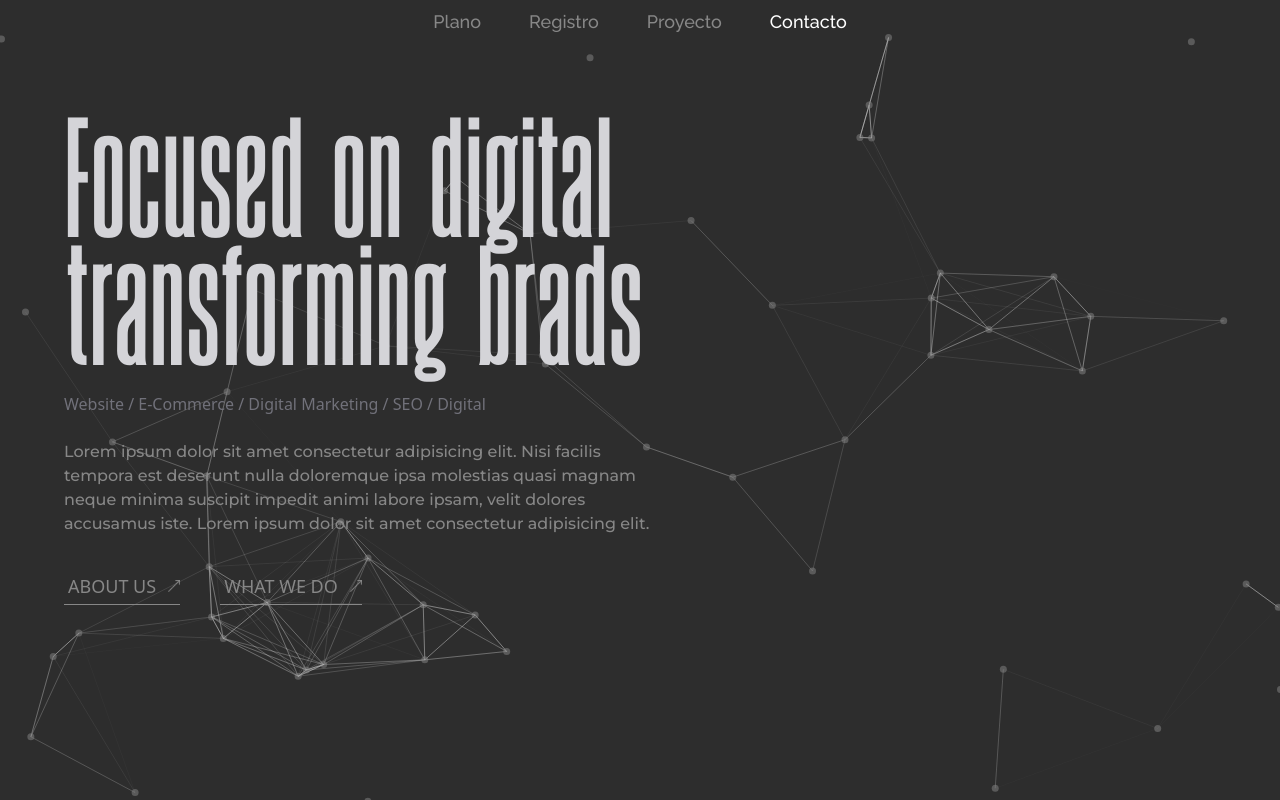
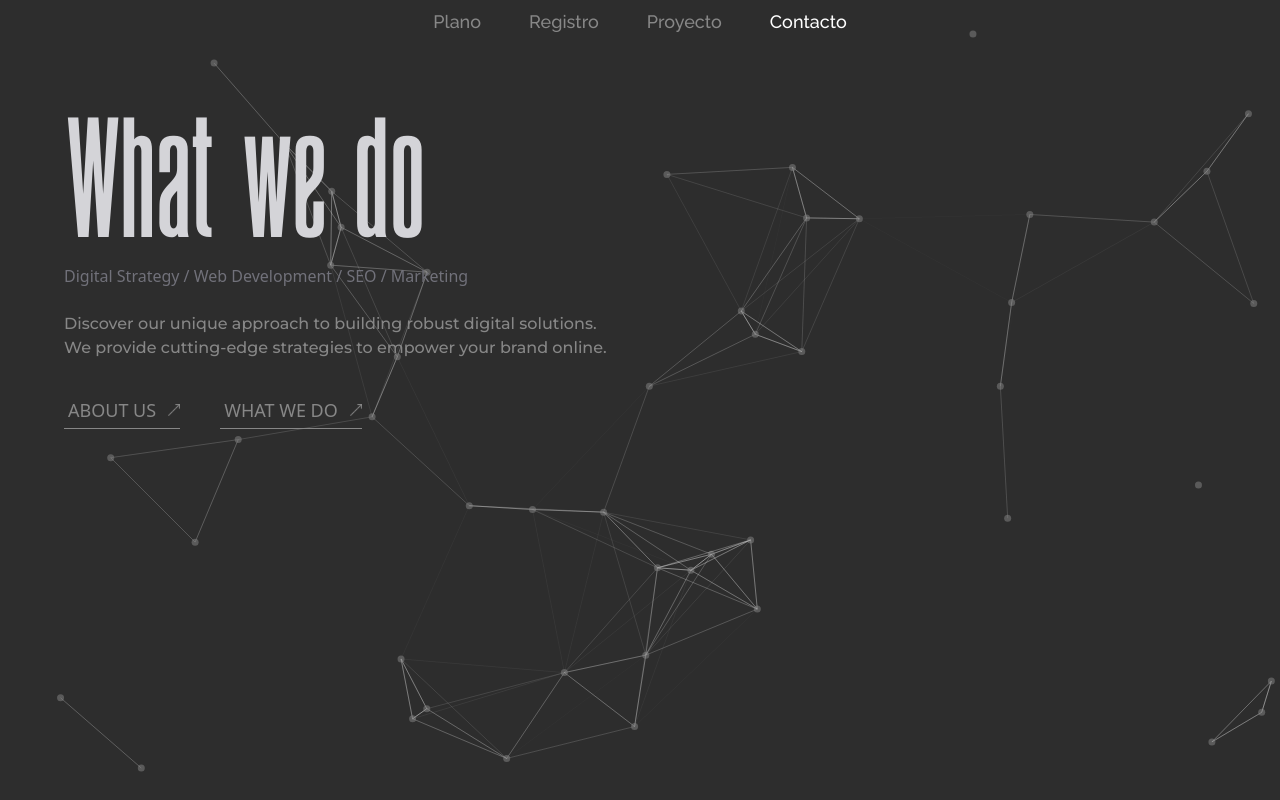
Before and after one commit to Najdorf12/gallery-app, a React (Vite) app: page /proyecto in a window 1280 px wide. Both pictures are taken after a click on the button "WHAT WE DO". Built offline with nearby package versions, Linux system fonts and the light colour scheme.

Commit message:
add styles

```diff
--- a/package.json
+++ b/package.json
@@ -12,6 +12,7 @@
   "dependencies": {
     "@tsparticles/react": "^3.0.0",
     "@tsparticles/slim": "^3.7.1",
+    "gsap": "^3.12.5",
     "react": "^18.3.1",
     "react-dom": "^18.3.1",
     "react-router-dom": "^7.0.2",
--- a/src/pages/Project.jsx
+++ b/src/pages/Project.jsx
@@ -1,50 +1,86 @@
+import { useState, useRef } from "react";
+import { gsap } from "gsap";
 import TsParticlesBg from "../components/TsParticlesBg";
 import Navbar from "../components/Navbar";
 import arrow from "/arrow.png";
 
 const Project = () => {
+  const [activeArticle, setActiveArticle] = useState("about"); // Estado para controlar qué artículo se muestra
+  const containerRef = useRef(null); // Referencia al contenedor para animar
+
+  const handleButtonClick = (newArticle) => {
+    // Animar salida
+    gsap.to(containerRef.current, {
+      opacity: 0,
+      duration: 0.5,
+      onComplete: () => {
+        setActiveArticle(newArticle); // Cambiar el artículo activo
+        // Animar entrada
+        gsap.fromTo(
+          containerRef.current,
+          { opacity: 0 },
+          { opacity: 1, duration: 0.5 }
+        );
+      },
+    });
+  };
+
   return (
     <section className="relative w-full min-h-screen z-40 flex flex-col pt-28 justify-start bg-blackCustom overflow-hidden xl:pt-20 2xl:pt-28">
       <TsParticlesBg />
       <Navbar />
-      <div className="w-full z-[550] relative flex flex-col  px-3 lg:pl-[5%]">
-        <article className="flex flex-col justify-start items-start relative z-50  w-full cursor-default lg:max-w-[60%]">
-          <h1 className="august-bold leading-none text-zinc-300 text-7xl lg:text-[8rem]  2xl:text-[10rem]">
+      <div className="w-full z-[550] relative flex flex-col px-3 lg:pl-[5%]">
+        <div ref={containerRef} className="relative">
+          {activeArticle === "about" && (
+            <article className="flex flex-col justify-start items-start relative z-50 w-full cursor-default lg:max-w-[60%]">
+              <h1 className="august-bold leading-none text-zinc-300 text-7xl lg:text-[8rem] 2xl:text-[10rem]">
                 Focused on digital <br />
-            transforming brads
+                transforming brands
               </h1>
               <p className="text-sm mt-3 text-zinc-500 lg:mt-6 lg:text-base">
                 Website / E-Commerce / Digital Marketing / SEO / Digital
               </p>
-          <p className="text-sm  text-grayCustom font-text2 font-medium  text-balance  mt-4 lg:text-base lg:mt-6 max-w-[660px] xl:text-lg 2xl:text-xl">
+              <p className="text-sm text-grayCustom font-text2 font-medium text-balance mt-4 lg:text-base lg:mt-6 max-w-[660px] xl:text-lg 2xl:text-xl">
                 Lorem ipsum dolor sit amet consectetur adipisicing elit. Nisi
-            facilis tempora est deserunt nulla doloremque ipsa molestias quasi
-            magnam neque minima suscipit impedit animi labore ipsam, velit
-            dolores accusamus iste. Lorem ipsum dolor sit amet consectetur
-            adipisicing elit.
+                facilis tempora est deserunt nulla doloremque ipsa molestias
+                quasi magnam neque minima suscipit impedit animi labore ipsam,
+                velit dolores accusamus iste. Lorem ipsum dolor sit amet
+                consectetur adipisicing elit.
               </p>
-
+            </article>
+          )}
+          {activeArticle === "whatWeDo" && (
+            <article className="flex flex-col justify-start items-start relative z-50 w-full cursor-default lg:max-w-[60%]">
+              <h1 className="august-bold leading-none text-zinc-300 text-7xl lg:text-[8rem] 2xl:text-[10rem]">
+                What we do
+              </h1>
+              <p className="text-sm mt-3 text-zinc-500 lg:mt-6 lg:text-base">
+                Digital Strategy / Web Development / SEO / Marketing
+              </p>
+              <p className="text-sm text-grayCustom font-text2 font-medium text-balance mt-4 lg:text-base lg:mt-6 max-w-[660px] xl:text-lg 2xl:text-xl">
+                Discover our unique approach to building robust digital
+                solutions. We provide cutting-edge strategies to empower your
+                brand online.
+              </p>
+            </article>
+          )}
+        </div>
         <div className="flex justify-start items-center gap-9 mt-9 lg:gap-10">
           <button
-              className="flex justify-center items-center gap-3 text-grayCustom border-b border-grayCustom pb-1
-            pl-1 lg:text-lg"
+            onClick={() => handleButtonClick("about")}
+            className="flex justify-center items-center gap-3 text-grayCustom border-b border-grayCustom pb-1 pl-1 lg:text-lg"
           >
             ABOUT US
             <img src={arrow} alt="arrow" className="w-3" />
           </button>
           <button
-              className="flex justify-center items-center gap-3 text-grayCustom border-b border-grayCustom pb-1
-            pl-1 lg:text-lg"
+            onClick={() => handleButtonClick("whatWeDo")}
+            className="flex justify-center items-center gap-3 text-grayCustom border-b border-grayCustom pb-1 pl-1 lg:text-lg"
           >
             WHAT WE DO
             <img src={arrow} alt="arrow" className="w-3" />
           </button>
         </div>
-        </article>
-      </div>
-
-      <div className="">
-
       </div>
     </section>
   );
```
Also changed, not shown: 1 other file (tests, documents, lock files or other folders). Lines whose indentation alone changed are shown as unchanged.
